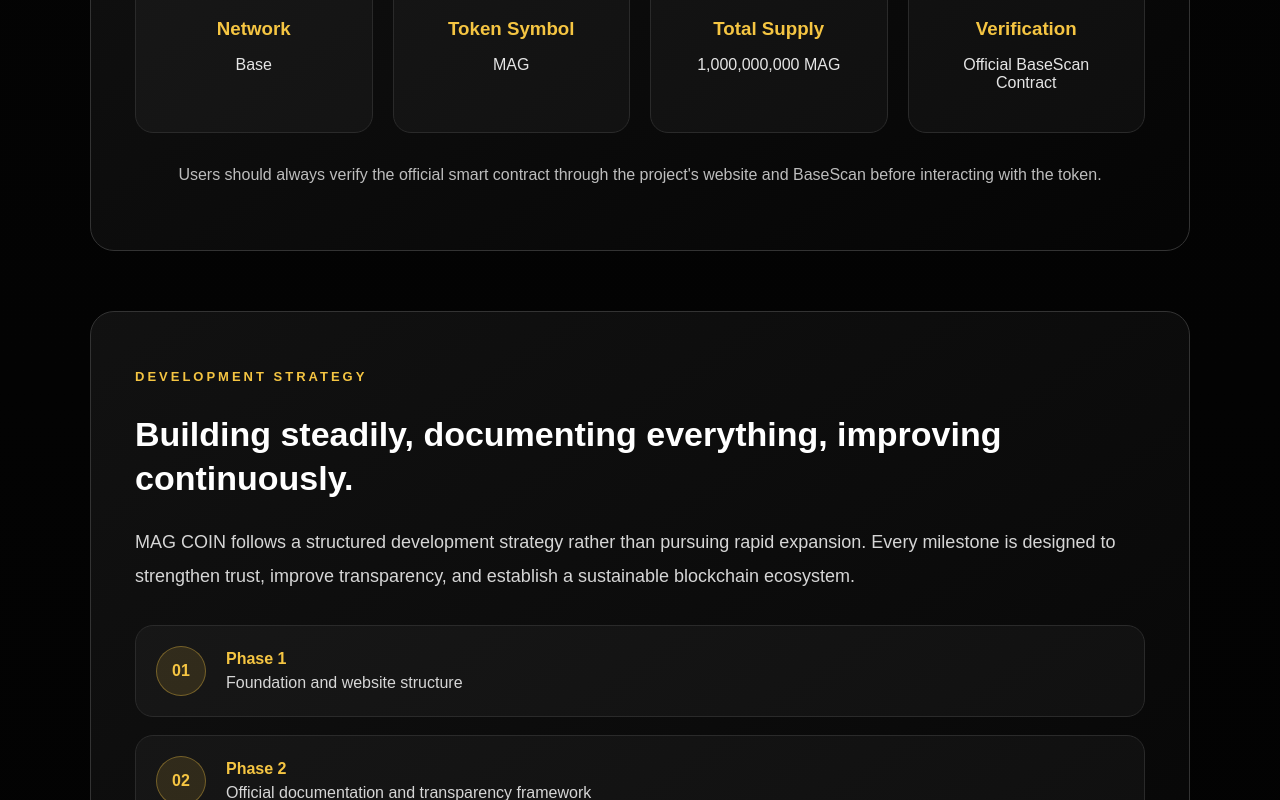
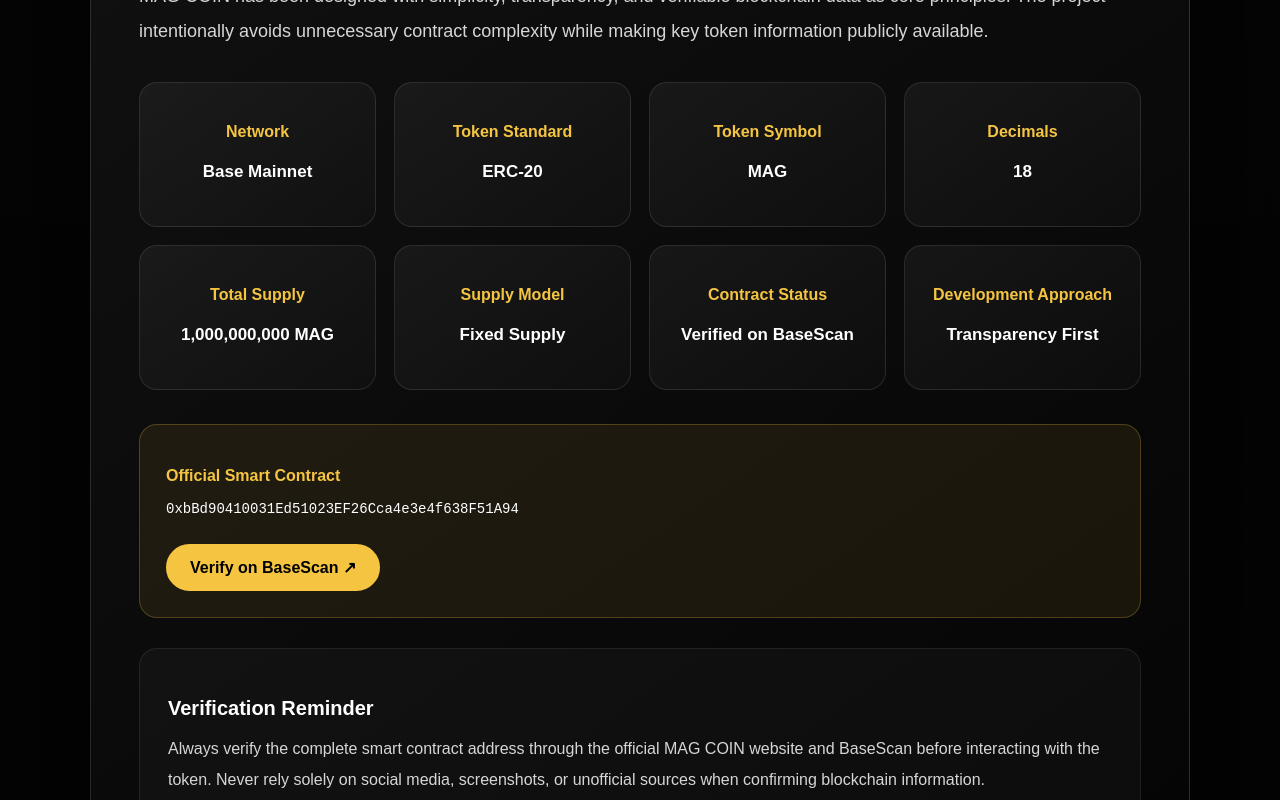
Before and after one commit to MAGZOWN/mag-coin-website, a Next.js app: page /whitepaper in a window 1280 px wide. Shown: the part 6180-6980 px from the top of the page. Built offline with nearby package versions, Linux system fonts and the light colour scheme.

Commit message:
Phase 10.4: Upgrade Token Foundation with verified metadata and contract verification

```diff
--- a/app/components/TokenFoundation.tsx
+++ b/app/components/TokenFoundation.tsx
@@ -1,40 +1,115 @@
 import type { CSSProperties } from "react";
+
+const contractAddress =
+  "0xbBd90410031Ed51023EF26Cca4e3e4f638F51A94";
+
+const tokenFacts = [
+  {
+    title: "Network",
+    value: "Base Mainnet",
+  },
+  {
+    title: "Token Standard",
+    value: "ERC-20",
+  },
+  {
+    title: "Token Symbol",
+    value: "MAG",
+  },
+  {
+    title: "Decimals",
+    value: "18",
+  },
+  {
+    title: "Total Supply",
+    value: "1,000,000,000 MAG",
+  },
+  {
+    title: "Supply Model",
+    value: "Fixed Supply",
+  },
+  {
+    title: "Contract Status",
+    value: "Verified on BaseScan",
+  },
+  {
+    title: "Development Approach",
+    value: "Transparency First",
+  },
+];
 
 export default function TokenFoundation() {
   return (
-    <section style={styles.section} className="cardHover">
+    <section
+      id="token-foundation"
+      style={styles.section}
+      className="cardHover fadeIn"
+      aria-labelledby="token-foundation-title"
+    >
       <p style={styles.label}>TOKEN FOUNDATION</p>
 
-      <h2 style={styles.title}>
+      <h2
+        id="token-foundation-title"
+        style={styles.title}
+      >
         A transparent foundation built on verifiable blockchain records.
       </h2>
 
+      <p style={styles.text}>
+        MAG COIN has been designed with simplicity,
+        transparency, and verifiable blockchain data as
+        core principles. The project intentionally avoids
+        unnecessary contract complexity while making key
+        token information publicly available.
+      </p>
+
       <div style={styles.grid}>
-        <div style={styles.card}>
-          <h3 style={styles.heading}>Network</h3>
-          <p>Base</p>
-        </div>
+        {tokenFacts.map((item) => (
+          <div key={item.title} style={styles.card}>
+            <h3 style={styles.heading}>
+              {item.title}
+            </h3>
 
-        <div style={styles.card}>
-          <h3 style={styles.heading}>Token Symbol</h3>
-          <p>MAG</p>
-        </div>
-
-        <div style={styles.card}>
-          <h3 style={styles.heading}>Total Supply</h3>
-          <p>1,000,000,000 MAG</p>
-        </div>
-
-        <div style={styles.card}>
-          <h3 style={styles.heading}>Verification</h3>
-          <p>Official BaseScan Contract</p>
-        </div>
+            <p style={styles.value}>
+              {item.value}
+            </p>
+          </div>
+        ))}
       </div>
 
-      <p style={styles.note}>
-        Users should always verify the official smart contract through the
-        project's website and BaseScan before interacting with the token.
-      </p>
+      <div style={styles.contractBox}>
+        <p style={styles.contractLabel}>
+          Official Smart Contract
+        </p>
+
+        <code style={styles.contract}>
+          {contractAddress}
+        </code>
+
+        <a
+          href={`https://basescan.org/token/${contractAddress}`}
+          target="_blank"
+          rel="noopener noreferrer"
+          style={styles.button}
+        >
+          Verify on BaseScan ↗
+        </a>
+      </div>
+
+      <div style={styles.notice}>
+        <h3 style={styles.noticeTitle}>
+          Verification Reminder
+        </h3>
+
+        <p style={styles.noticeText}>
+          Always verify the complete smart contract
+          address through the official MAG COIN website
+          and BaseScan before interacting with the
+          token. Never rely solely on social media,
+          screenshots, or unofficial sources when
+          confirming blockchain information.
+        </p>
+      </div>
     </section>
   );
 }
@@ -42,39 +117,51 @@ export default function TokenFoundation() {
 const styles: Record<string, CSSProperties> = {
   section: {
     marginBottom: "60px",
+    scrollMarginTop: "110px",
     background:
       "linear-gradient(145deg, rgba(18,18,18,.96), rgba(5,5,5,.96))",
-    border: "1px solid #333",
+    border: "1px solid rgba(255,255,255,.14)",
     borderRadius: "24px",
-    padding: "44px",
+    padding: "48px",
     color: "#e5e5e5",
+    boxShadow: "0 18px 50px rgba(0,0,0,.28)",
   },
 
   label: {
     color: "#f5c542",
     letterSpacing: "3px",
-    fontWeight: "bold",
+    fontWeight: 800,
     fontSize: "13px",
     marginBottom: "18px",
   },
 
   title: {
     color: "#ffffff",
-    fontSize: "34px",
-    marginBottom: "30px",
+    fontSize: "36px",
     lineHeight: "1.3",
+    marginBottom: "24px",
+    fontWeight: 850,
+  },
+
+  text: {
+    color: "#d6d6d6",
+    lineHeight: "1.9",
+    fontSize: "18px",
+    marginBottom: "34px",
   },
 
   grid: {
     display: "grid",
-    gridTemplateColumns: "repeat(auto-fit,minmax(220px,1fr))",
-    gap: "20px",
-    marginBottom: "28px",
+    gridTemplateColumns:
+      "repeat(auto-fit,minmax(220px,1fr))",
+    gap: "18px",
+    marginBottom: "34px",
   },
 
   card: {
-    background: "rgba(255,255,255,.03)",
-    border: "1px solid #2a2a2a",
+    background:
+      "linear-gradient(145deg, rgba(255,255,255,.05), rgba(255,255,255,.02))",
+    border: "1px solid rgba(255,255,255,.10)",
     borderRadius: "18px",
     padding: "24px",
     textAlign: "center",
@@ -82,12 +169,74 @@ const styles: Record<string, CSSProperties> = {
 
   heading: {
     color: "#f5c542",
-    marginBottom: "10px",
+    marginBottom: "12px",
+    fontSize: "16px",
+    fontWeight: 800,
   },
 
-  note: {
-    color: "#bdbdbd",
+  value: {
+    color: "#ffffff",
+    fontSize: "17px",
+    fontWeight: 700,
+    lineHeight: "1.6",
+  },
+
+  contractBox: {
+    background:
+      "rgba(245,197,66,.08)",
+    border:
+      "1px solid rgba(245,197,66,.24)",
+    borderRadius: "18px",
+    padding: "26px",
+    marginBottom: "30px",
+  },
+
+  contractLabel: {
+    color: "#f5c542",
+    fontWeight: 800,
+    marginBottom: "12px",
+  },
+
+  contract: {
+    display: "block",
+    color: "#ffffff",
+    fontSize: "14px",
     lineHeight: "1.8",
-    textAlign: "center",
+    wordBreak: "break-all",
+    marginBottom: "22px",
+  },
+
+  button: {
+    display: "inline-block",
+    background: "#f5c542",
+    color: "#000",
+    padding: "12px 22px",
+    borderRadius: "999px",
+    textDecoration: "none",
+    fontWeight: 800,
+    border: "2px solid #f5c542",
+  },
+
+  notice: {
+    background:
+      "rgba(255,255,255,.03)",
+    border:
+      "1px solid rgba(255,255,255,.08)",
+    borderRadius: "18px",
+    padding: "28px",
+  },
+
+  noticeTitle: {
+    color: "#ffffff",
+    marginBottom: "14px",
+    fontSize: "20px",
+    fontWeight: 800,
+  },
+
+  noticeText: {
+    color: "#d6d6d6",
+    lineHeight: "1.9",
+    fontSize: "16px",
+    margin: 0,
   },
 };
```
